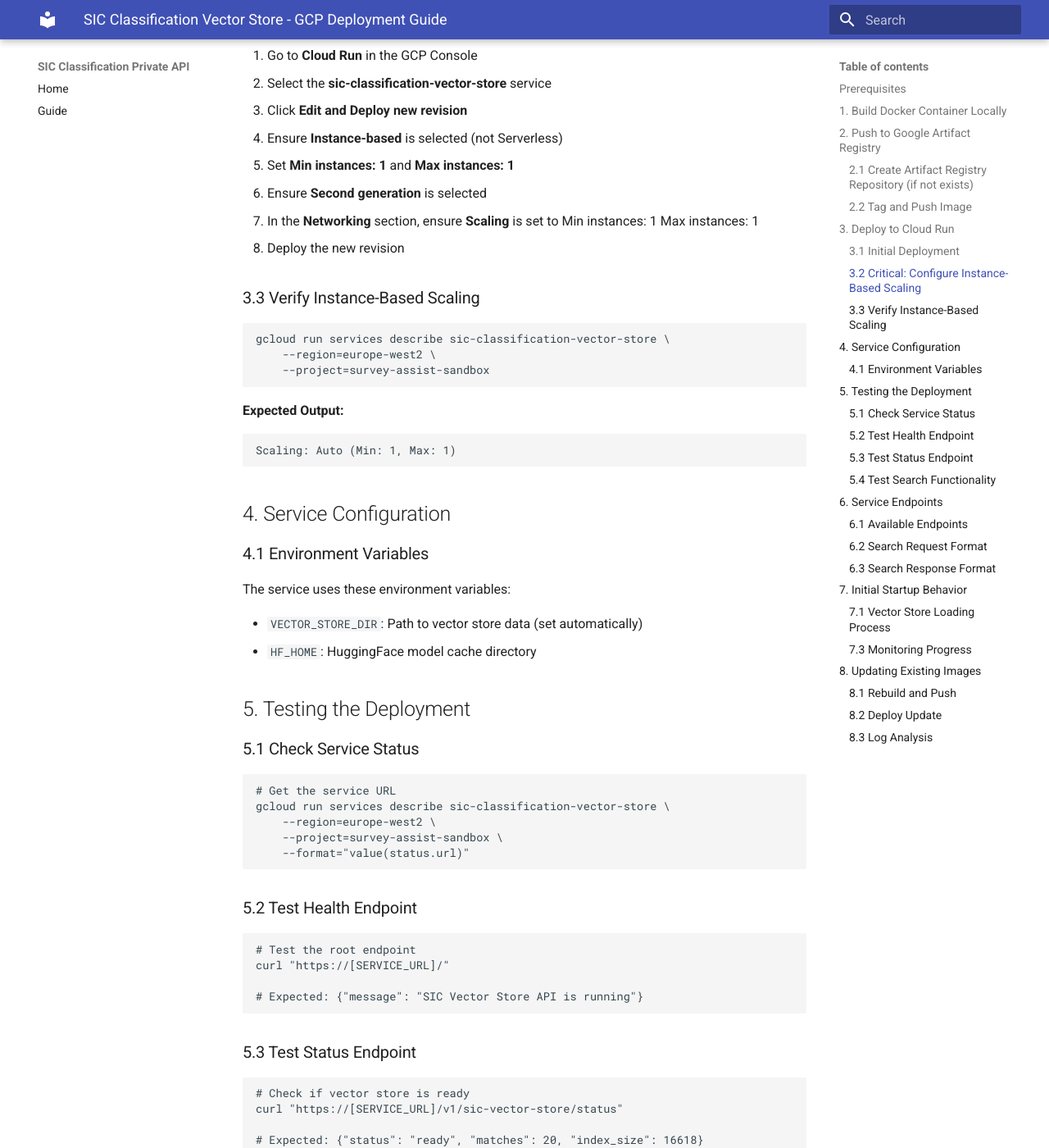
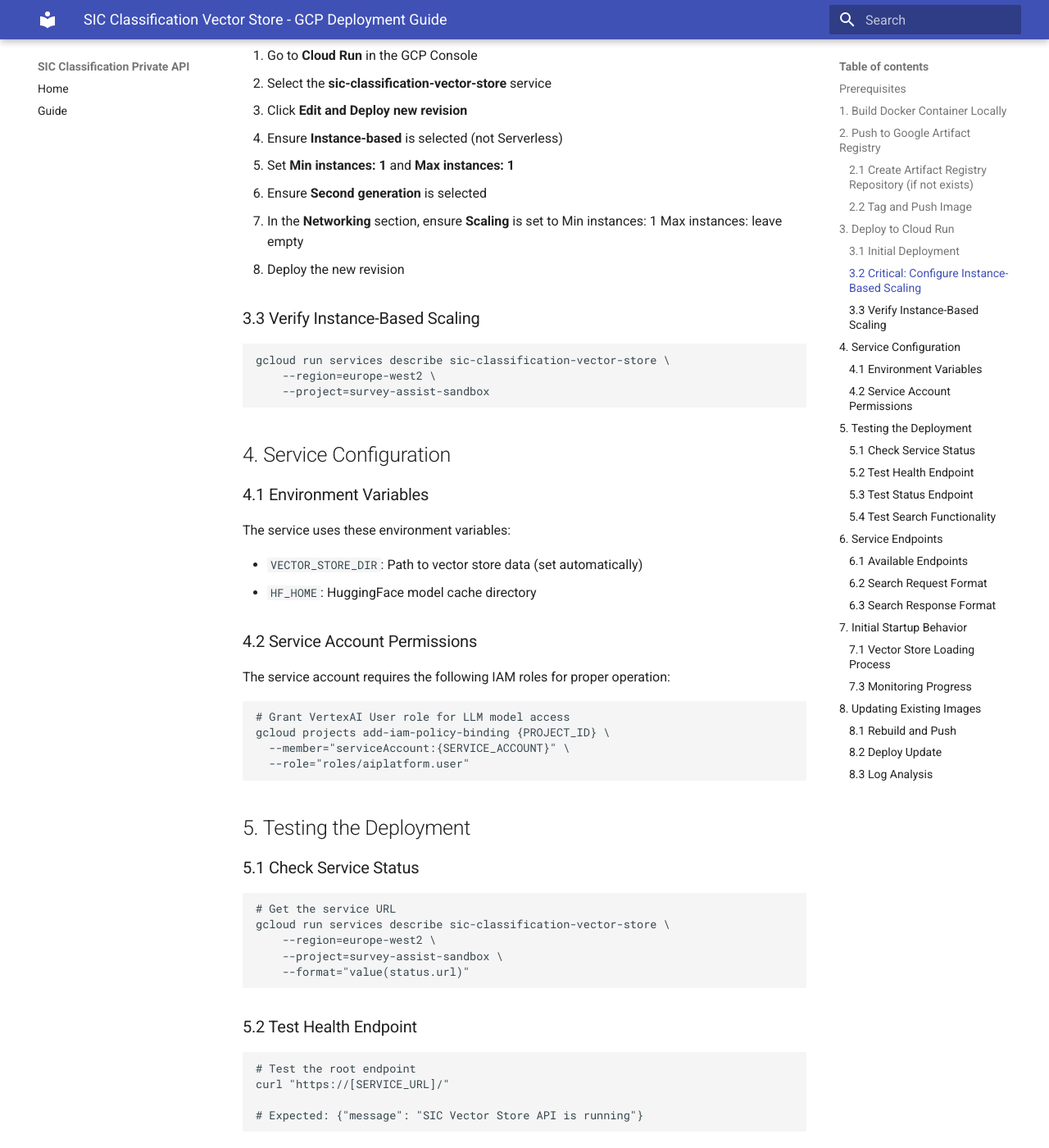
Before and after one commit to ONSdigital/sic-classification-vector-store, an MkDocs documentation site: the page built from docs/gcp-deployment.md, in a window 1280 px wide and 1400 px high, scrolled down 1704 px. Shown: the whole window at 82% size. Built offline with MkDocs 1.6.1 and Material for MkDocs 9.7.7, drawn with Linux system fonts in a browser that asks for light colours.

Commit message:
update doc regarding service account permission

````diff
--- a/docs/gcp-deployment.md
+++ b/docs/gcp-deployment.md
@@ -74,7 +74,7 @@
 4. Ensure **Instance-based** is selected (not Serverless)
 5. Set **Min instances: 1** and **Max instances: 1**
 6. Ensure **Second generation** is selected
-7. In the **Networking** section, ensure **Scaling** is set to Min instances: 1 Max instances: 1
+7. In the **Networking** section, ensure **Scaling** is set to Min instances: 1 Max instances: leave empty
 8. Deploy the new revision
 
 ### 3.3 Verify Instance-Based Scaling
@@ -85,10 +85,6 @@
     --project=survey-assist-sandbox
 ```
 
-**Expected Output:**
-```
-Scaling: Auto (Min: 1, Max: 1)
-```
 
 ## 4. Service Configuration
 
@@ -98,6 +94,17 @@
 
 - `VECTOR_STORE_DIR`: Path to vector store data (set automatically)
 - `HF_HOME`: HuggingFace model cache directory
+
+### 4.2 Service Account Permissions
+
+The service account requires the following IAM roles for proper operation:
+
+```bash
+# Grant VertexAI User role for LLM model access
+gcloud projects add-iam-policy-binding {PROJECT_ID} \
+  --member="serviceAccount:{SERVICE_ACCOUNT}" \
+  --role="roles/aiplatform.user"
+```
 
 ## 5. Testing the Deployment
 
````
